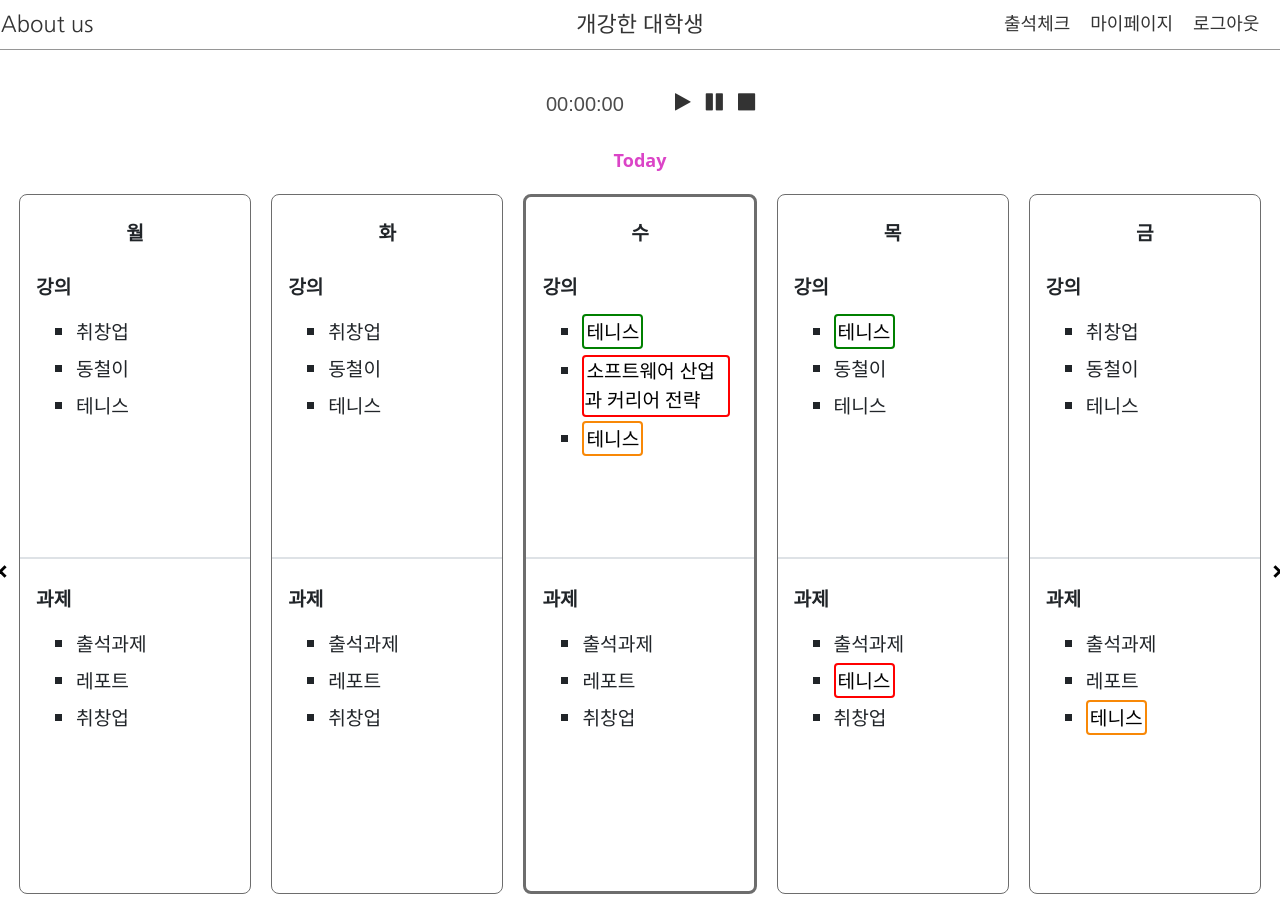
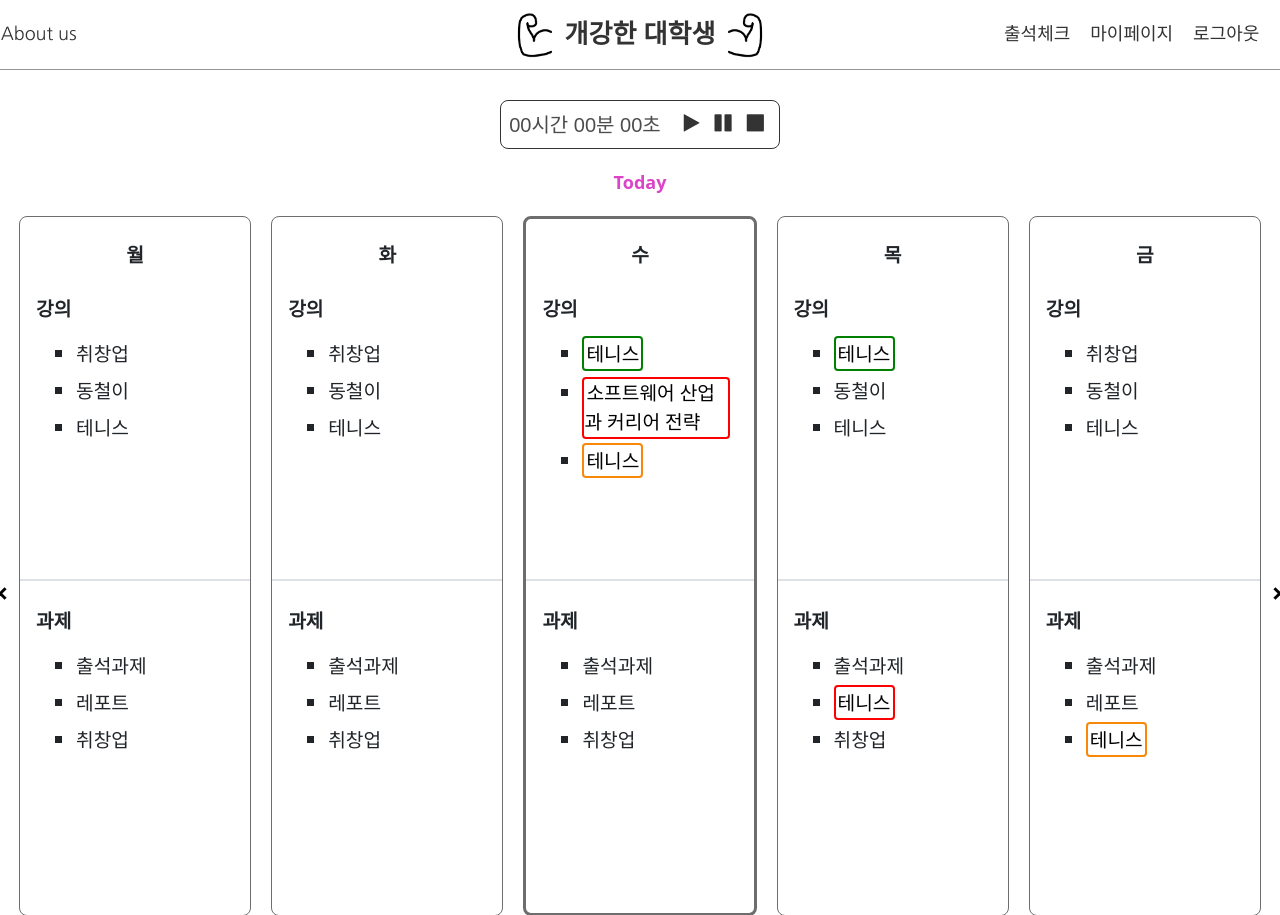
Before and after one commit to leedaehan-kev/LIKELION9, a Django app: page /home/ in a window 1280 px wide. Shown: the top 915 px of the page. Run offline with Django 3.2, Linux system fonts and the light colour scheme; some libraries are stand-ins or nearby versions.

Commit message:
main page modify

```diff
--- a/LMS_Scheduler/lms/templates/home.html
+++ b/LMS_Scheduler/lms/templates/home.html
@@ -33,7 +33,9 @@
             <!-- end header left -->
             <div class = "header_mid">
                 <div class = "logo">
+                    <img src="{% static 'leftarm.png' %}" width="60px">
                     <a href="/" title = "home" class = "logo_text">개강한 대학생</a>
+                    <img src="{% static 'rightarm.png' %}" width="60px">
                 </div>
             </div>
             <!-- header right -->
@@ -51,13 +53,15 @@
     <div class = "contain">
         <div class="content">
             <div class = "timer">
+                <div class = "timer_border">
                     <div id='timerBox' class="timerBox">
-                    <div id="time" class="time">00:00:00</div>
+                        <div id="time" class="time">00시간 00분 00초</div>
                     </div>
                     <div class="btnBox">
                         <i id="startbtn" class="fa fa-play" aria-hidden="true"></i>
                         <i id="pausebtn" class="fa fa-pause" aria-hidden="true"></i>
                         <i id="stopbtn" class="fa fa-stop" aria-hidden="true"></i>
+                    </div>
                 </div>
             </div>
             <div class = "today">Today</div>
--- a/LMS_Scheduler/static/css/style.css
+++ b/LMS_Scheduler/static/css/style.css
@@ -5,7 +5,7 @@
 /* header */
 header{
   width: 100%;
-  height: 50px;
+  height: 70px;
   display: flex;
   align-items: center;
   border-bottom: 1px solid rgb(150, 150, 150);
@@ -39,11 +39,15 @@
 }
 .logo{
   margin: 0;
+  display: flex;
+  align-items: center;
 }
-.logo a{
+.logo_text{
   text-decoration: none;
   color: #333;
-  font-size: 22px;
+  font-size: 26px;
+  font-family: 'Nanum Gothic', sans-serif;
+  font-weight: bold;
 }
 
 .header_right{
@@ -150,26 +154,30 @@
 .timer{
   display: flex;
   justify-content: center;
+  align-items: center;
   margin-top: 30px;
   font-size: 18px;
   font-family: 'Nanum Gothic', sans-serif;
 }
-
-
-.timer{
+.timer_border{
   display: flex;
   justify-content: center;
   align-items: center;
+  border: 1px solid #333;
+  border-radius: 8px;;
 }
-.timerBox{
-  width: 150px;
-}
+
 .timerBox .time{
+  display: flex;
+  justify-content: center;
+  align-items: center;
   font-size: 20px;
   color: #4C4C4C;
   text-align: center;
   font-family: sans-serif;
+  margin: 0px 8px;
 }
+
 .btnBox{
   margin: 10px;
   text-align: center;
--- a/LMS_Scheduler/static/js/stopwatch.js
+++ b/LMS_Scheduler/static/js/stopwatch.js
@@ -5,7 +5,7 @@
 });
 
 function init(){
-  document.getElementById("time").innerHTML = "00:00:00";
+  document.getElementById("time").innerHTML = "00시간 00분 00초";
 }
 
 function buttonEvt(){
@@ -47,7 +47,7 @@
         ts = "0" + sec;
         }
 
-        document.getElementById("time").innerHTML = th + ":" + tm + ":" + ts;
+        document.getElementById("time").innerHTML = th + "시간 " + tm + "분 " + ts + "초";
       }, 1000);
     }
   });
```
Also changed, not shown: LMS_Scheduler/LMS_Scheduler/urls.py (line endings or trailing spaces), LMS_Scheduler/db.sqlite3, LMS_Scheduler/static/leftarm.png (added), LMS_Scheduler/static/rightarm.png (added). Lines whose indentation alone changed are shown as unchanged.
